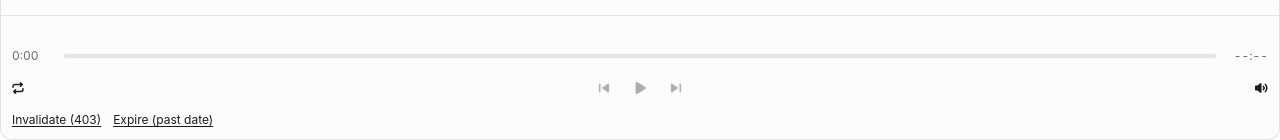
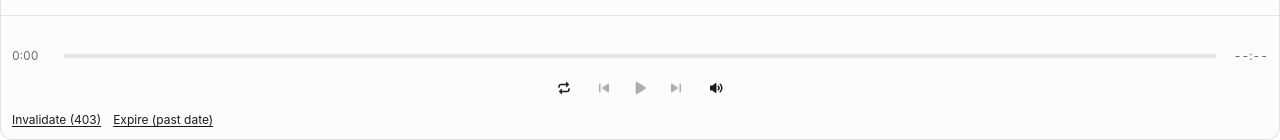
Before and after one commit to cagndz/menubar-player, a React (Vite) app: page / in a window 1280 px wide. Shown: the part 660-800 px from the top of the page. Built offline with nearby package versions, Linux system fonts and the light colour scheme.

Commit message:
Repeat and volume join the transport as one centred group
4 px between previous, play and next, 12 px to repeat and volume on either
side, so the row reads as one group with the transport at its heart. The
negative margins that lined the side buttons up with the edges are gone.

```diff
--- a/src/components/PlayerControls.tsx
+++ b/src/components/PlayerControls.tsx
@@ -25,7 +25,7 @@ interface PlayerControlsProps {
   canNext: boolean;
   repeat: RepeatMode;
   onCycleRepeat: () => void;
-  /** Rendered at the right, opposite the repeat button (the volume). */
+  /** Rendered after the transport (the volume): its button, then whatever fills the last column. */
   children?: ReactNode;
 }
 
@@ -99,13 +99,16 @@ export function PlayerControls(props: PlayerControlsProps) {
         </span>
       </div>
 
-      {/* Three columns keep the transport dead centre, with repeat and volume mirrored at the sides. */}
-      <div className="grid grid-cols-[1fr_auto_1fr] items-center">
-        <div className="flex items-center">
-          <button type="button" onClick={onCycleRepeat} aria-label={strings.controls.repeat[repeat]} className="icon-button edge-start">
-            <RepeatIcon />
-          </button>
-        </div>
+      {/* One group, centred: repeat, the transport, volume. The transport's
+          buttons sit close together and the two at the sides a little apart,
+          so it reads as one group with the transport at its heart. The outer
+          columns share what is left equally, which keeps the group centred;
+          the right one also holds the volume slider when it shows. */}
+      <div className="grid grid-cols-[1fr_auto_auto_auto_1fr] items-center">
+        <span />
+        <button type="button" onClick={onCycleRepeat} aria-label={strings.controls.repeat[repeat]} className="icon-button mr-3">
+          <RepeatIcon />
+        </button>
         <div className="flex items-center gap-1">
           <button type="button" onClick={onPrevious} disabled={!canPrevious} aria-label={strings.controls.previous} className="icon-button">
             <PreviousIcon />
@@ -127,7 +130,7 @@ export function PlayerControls(props: PlayerControlsProps) {
             <NextIcon />
           </button>
         </div>
-        <div className="flex items-center justify-end">{children}</div>
+        {children}
       </div>
     </div>
   );
--- a/src/components/VolumeControl.tsx
+++ b/src/components/VolumeControl.tsx
@@ -71,7 +71,7 @@ export function VolumeControl({ volume, muted, onVolumeChange, onToggleMute, for
       ref={rootRef}
       data-level={level}
       data-open={shownOpen}
-      className="volume"
+      className="volume ml-3"
       onBlur={(event) => {
         if (!event.currentTarget.contains(event.relatedTarget as Node | null)) setOpen(false);
       }}
@@ -83,7 +83,7 @@ export function VolumeControl({ volume, muted, onVolumeChange, onToggleMute, for
         aria-label={strings.volume.button(volume, muted)}
         aria-expanded={shownOpen}
         aria-controls={panelId}
-        className="icon-button edge-end"
+        className="icon-button"
       >
         <LevelIcon />
       </button>
--- a/src/index.css
+++ b/src/index.css
@@ -487,17 +487,6 @@ input {
     color: var(--color-text);
   }
 
-  /* The buttons at either end of the player have no plate at rest, so what
-     lines up with the times above them is the glyph, not the box: they reach
-     out into the popover's padding by the glyph's own inset (repeat's ink sits
-     8.25 px inside its box, the speaker's 7.4 px). The hover plate goes with them. */
-  .edge-start {
-    margin-left: -8px;
-  }
-  .edge-end {
-    margin-right: -7px;
-  }
-
   /* The main action is told apart by size alone: a larger glyph, no plate behind it. */
   .play-button {
     width: 36px;
```
